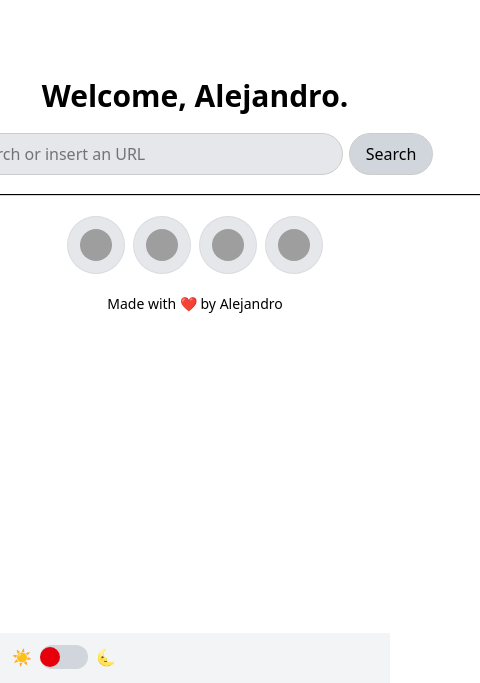
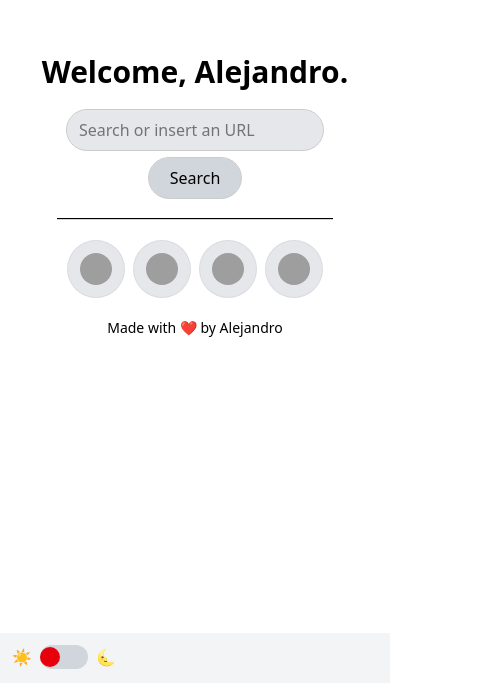
Before and after one commit to SatiXXGG/search-page, a React (Vite) app: page / in a window 390 px wide. Shown: the part 211-894 px from the top of the page, 480 px wide, since content can reach past the window. Built offline with nearby package versions, Linux system fonts and the light colour scheme; grey boxes are pictures that could not be loaded.

Commit message:
feat: phone support

```diff
--- a/src/App.tsx
+++ b/src/App.tsx
@@ -58,7 +58,7 @@ function App() {
         <h1 className={`${textColor} text-3xl font-bold`}>Welcome, Alejandro.</h1>
 
         <form
-          className="flex gap-2"
+          className="flex gap-2 md:flex-row flex-col"
           target="_blank"
           onSubmit={(e) => {
             e.preventDefault();
@@ -73,7 +73,7 @@ function App() {
               isDark
                 ? "bg-neutral-950 outline-white/20"
                 : "bg-gray-200 outline-black/20"
-            } px-3 py-2 ${textColor} w-96 rounded-3xl
+            } px-3 py-2 ${textColor} w-64 md:w-96 rounded-3xl
                outline-1
                transition-all duration-300 hover:cursor-help ${
                  isCommand ? "ring-apple" : "ring-1 ring-white/20"
@@ -88,7 +88,7 @@ function App() {
                 isDark
                   ? "bg-neutral-950 outline-white/20"
                   : "bg-gray-300 outline-black/20"
-              } px-4 py-2 rounded-4xl ${textColor} hover:cursor-pointer` +
+              } px-4 py-2 rounded-4xl ${textColor} hover:cursor-pointer md:w-auto w-23 mx-auto` +
               (isCommand ? " ring-apple" : " ring-1 ring-white/20")
             }
           >
@@ -96,7 +96,11 @@ function App() {
           </button>
         </form>
 
-        <hr className={`${isDark ? "bg-white/10" : "bg-gray-300"} w-[120%] h-0.5`} />
+        <hr
+          className={`${
+            isDark ? "bg-white/10" : "bg-gray-300"
+          } w-69 md:w-[120%] h-0.5`}
+        />
 
         <div className="flex gap-2">
           <Page
```
